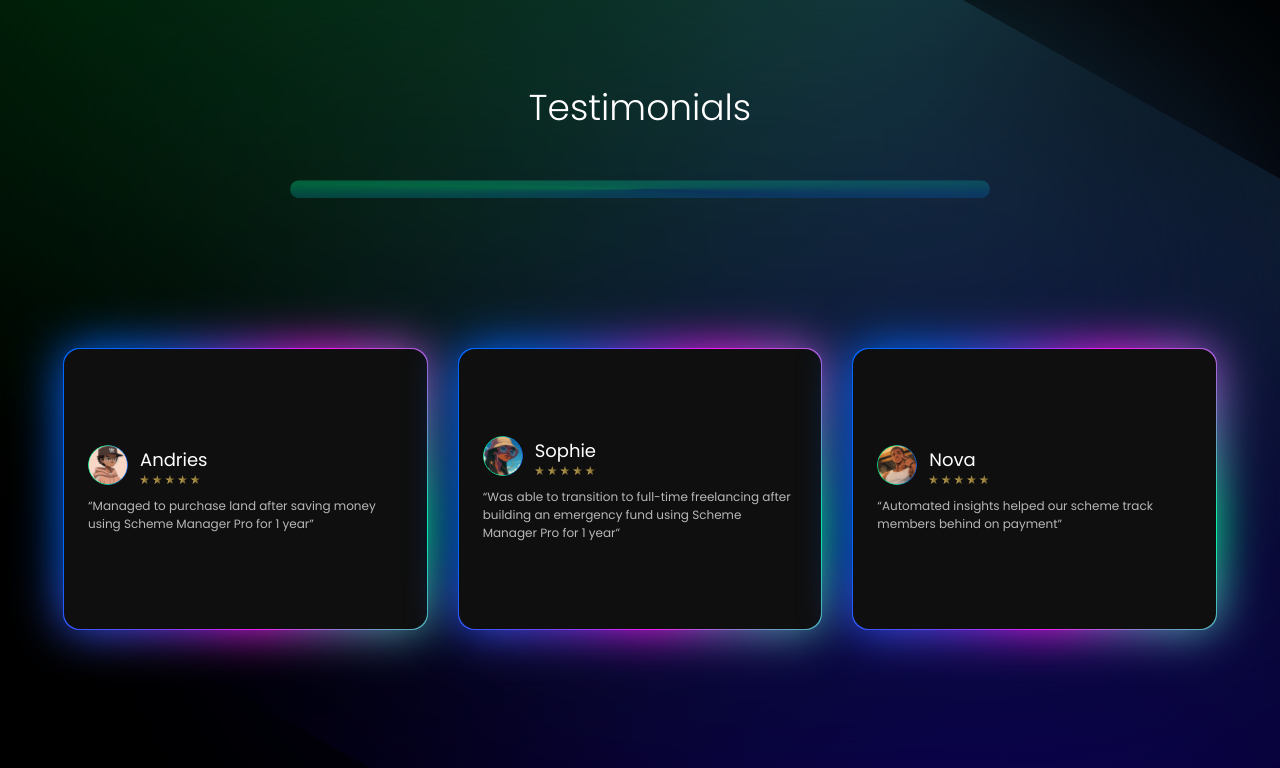
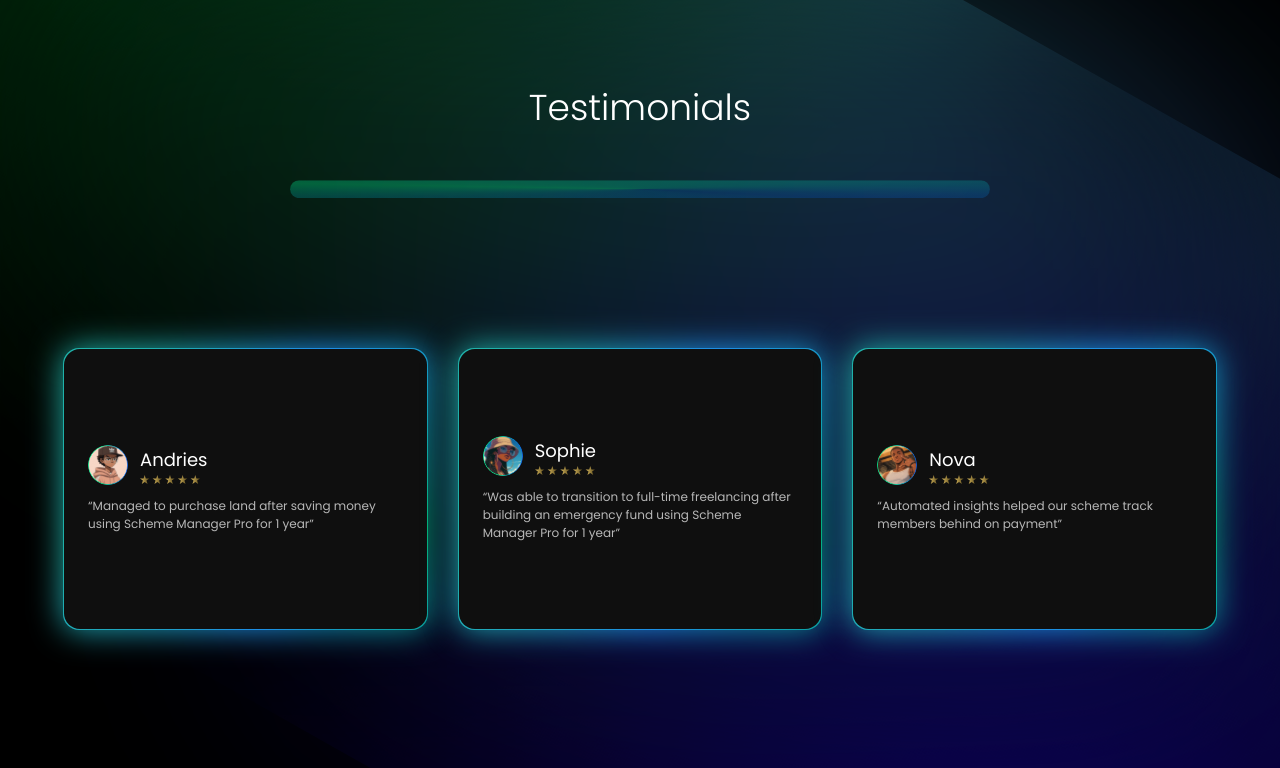
Before and after one commit to Siya-gift/SchemeManager, a React (Vite) app: page / in a window 1280 px wide. Shown: the part 832-1600 px from the top of the page. Built offline with nearby package versions, Linux system fonts and the light colour scheme.

Commit message:
Update color variables for improved theme consistency and adjust Tcard blur effect

```diff
--- a/src/App.css
+++ b/src/App.css
@@ -159,9 +159,9 @@ body {
 
 :root {
   --cardTrotate: 0deg;
-  --clr1: #00FF9D;
-  --clr2: #fb18f7;
-  --clr3: #0368FF;
+  --clr1: #00ff9d8f;
+  --clr2: #1e8ce6;
+  --clr3: #20B2AA;
 }
 
 .Tcard {
@@ -182,7 +182,7 @@ body {
 }
 
 .Tcard::after {
-  filter: blur(1.5rem); /* Reduced slightly so it doesn't wash out completely */
+  filter: blur(1rem); /* Reduced slightly so it doesn't wash out completely */
 }
 
 @keyframes rotateCards {
```
